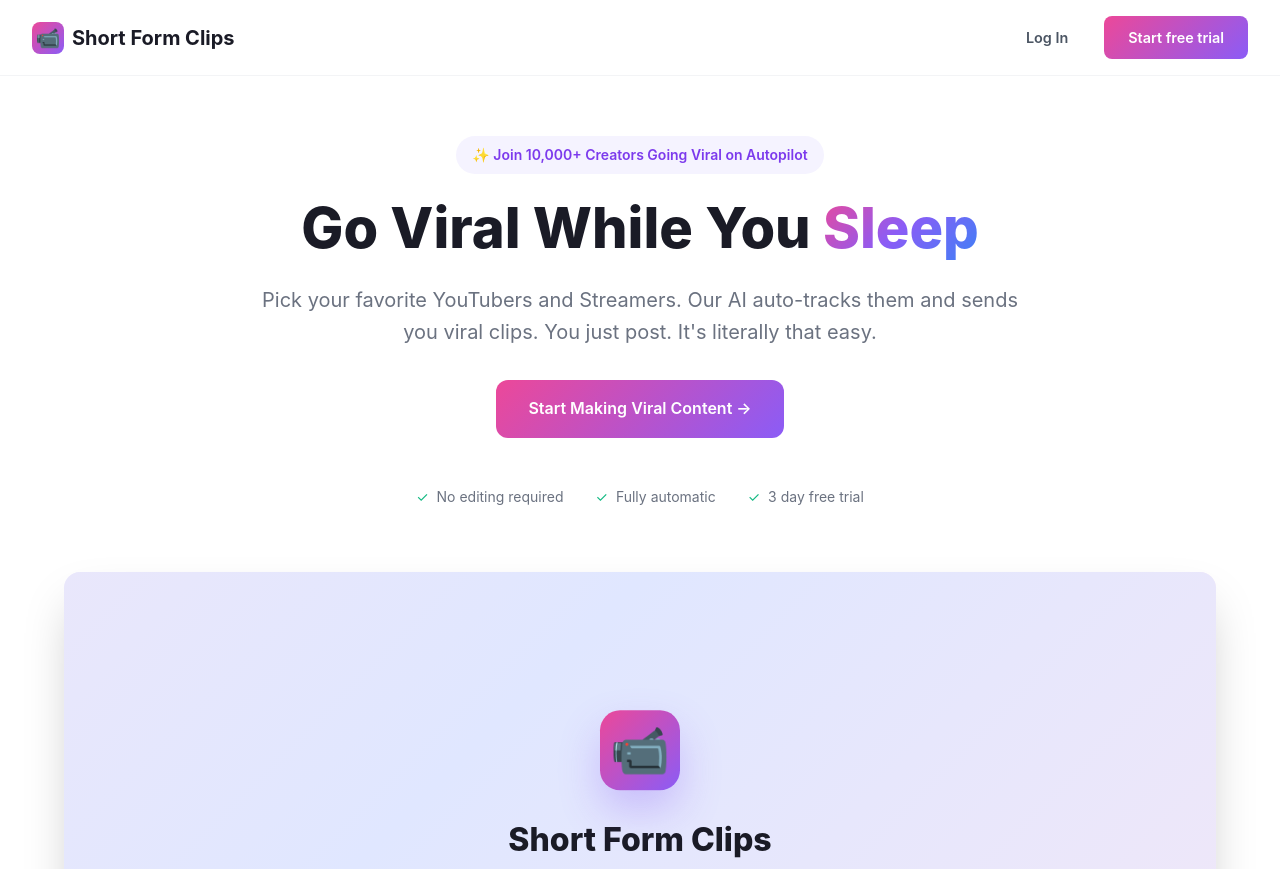
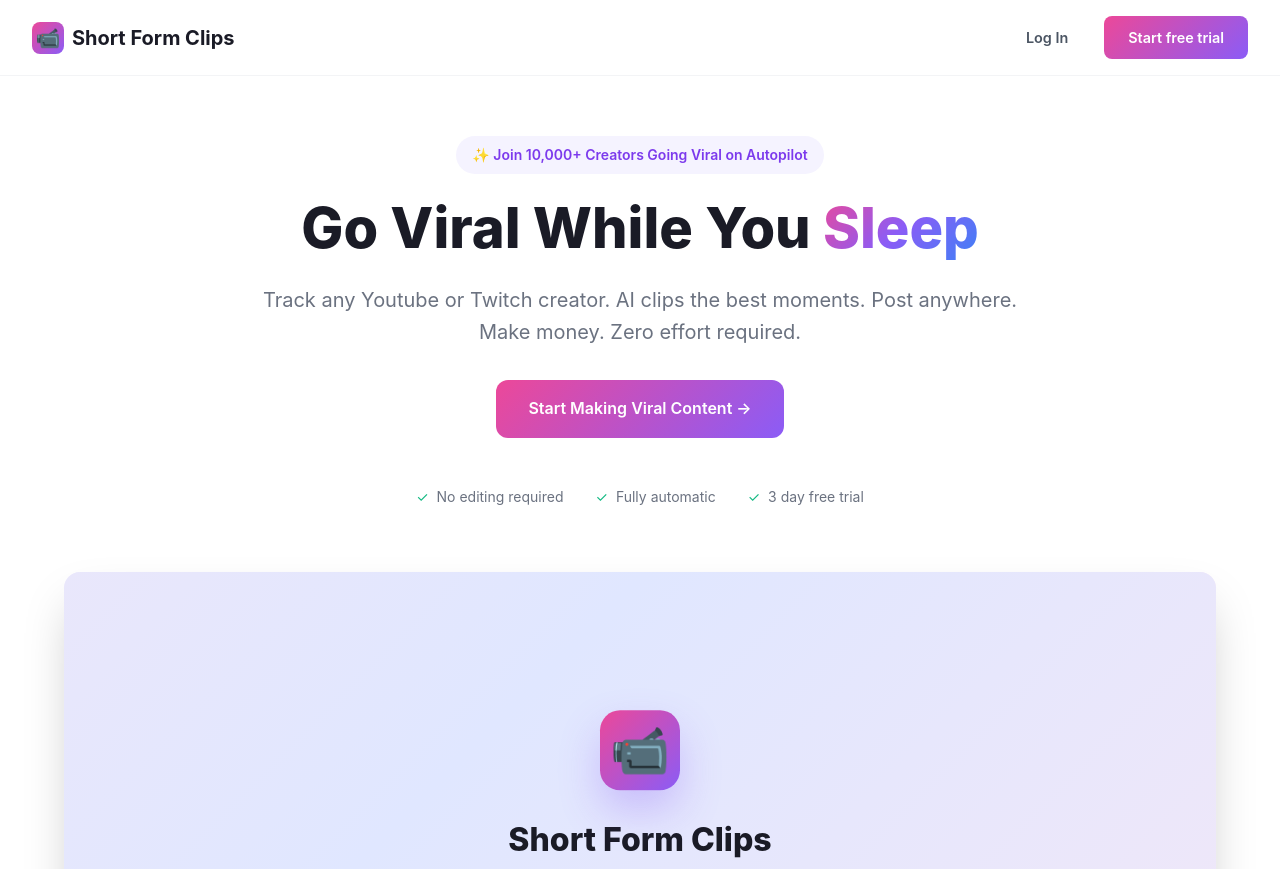
Before and after one commit to ruebenmarcustauk/shortformclips-landing, a plain HTML site: page index.html in a window 1280 px wide. Shown: the top 869 px of the page. Drawn offline with Linux system fonts and the light colour scheme.

Commit message:
Update landing page

```diff
--- a/index.html
+++ b/index.html
@@ -906,7 +906,8 @@
             </h1>
 
             <p>
-                Pick your favorite YouTubers and Streamers. Our AI auto-tracks them and sends you viral clips. You just post. It's literally that easy.
+                Track any Youtube or Twitch creator. AI clips the best moments.
+Post anywhere. Make money. Zero effort required.
             </p>
 
             <div class="hero-buttons">
```
